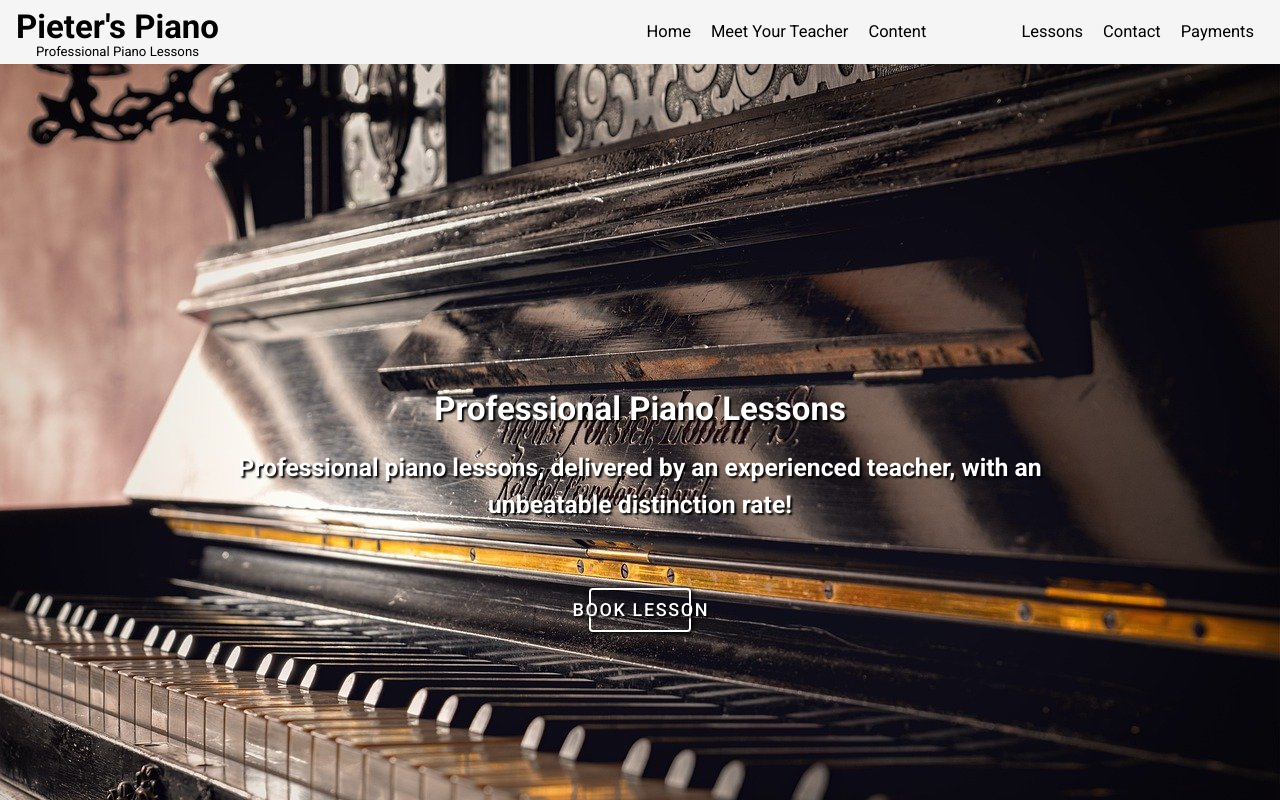
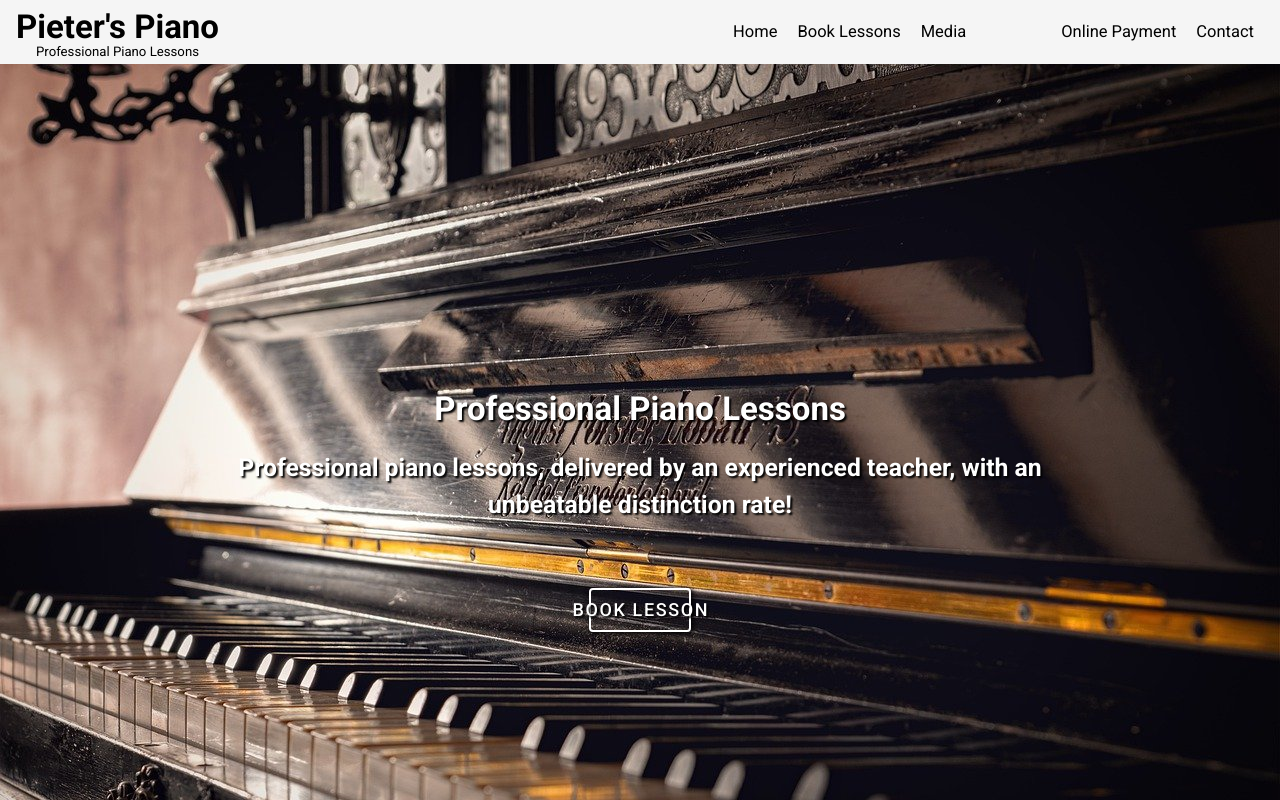
Before and after one commit to Hi-Im-Jony/pieter-piano, a Vue app: page / in a window 1280 px wide. Shown: the top 800 px of the page. Built offline with nearby package versions, Linux system fonts and the light colour scheme.

Commit message:
changed link names

```diff
--- a/src/components/NavBar.vue
+++ b/src/components/NavBar.vue
@@ -9,11 +9,11 @@
       <v-spacer></v-spacer>
 
       <a class="nav-link" href="/">Home</a>
-      <a class="nav-link" href="/about">Meet Your Teacher</a>
+      <a class="nav-link" href="/about">Book Lessons</a>
       <v-menu open-on-hover top offset-y>
         <template v-slot:activator="{ on, attrs }">
           <a class="nav-link" v-bind="attrs" v-on="on">
-            Content
+            Media
           </a>
         </template>
 
@@ -25,10 +25,8 @@
       </v-menu>
 
       <div class="custom-spacer" />
-
-      <a class="nav-link" href="/lessons">Lessons</a>
+      <a class="nav-link" href="/payments">Online Payment</a>
       <a class="nav-link" href="/contact">Contact</a>
-      <a class="nav-link" href="/payments">Payments</a>
     </v-app-bar>
   </div>
 </template>
```
